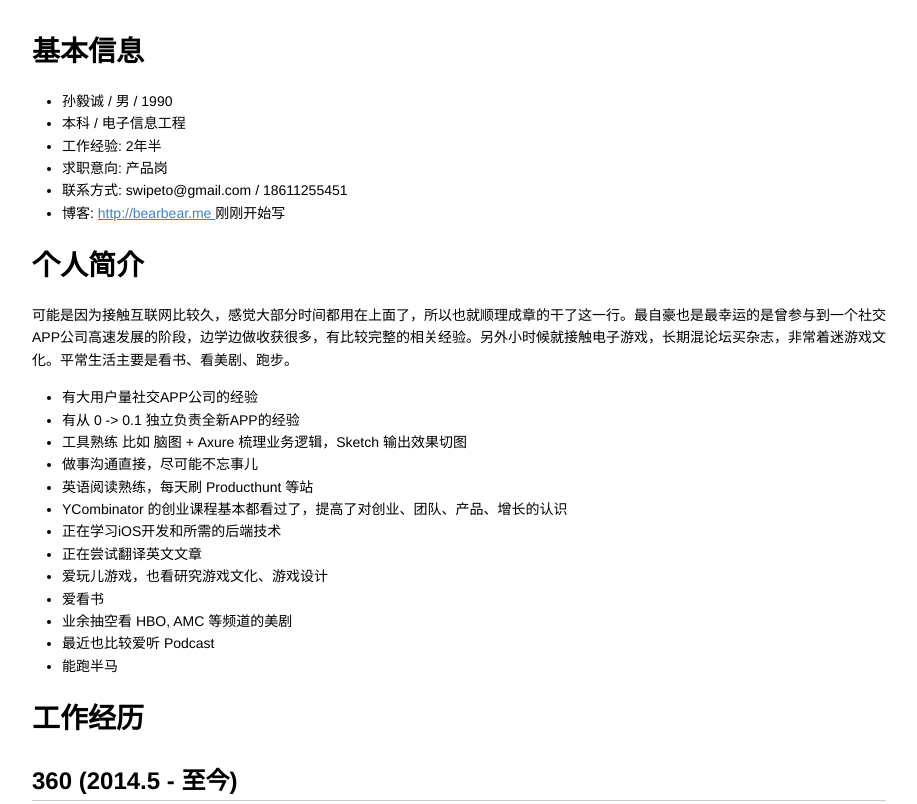
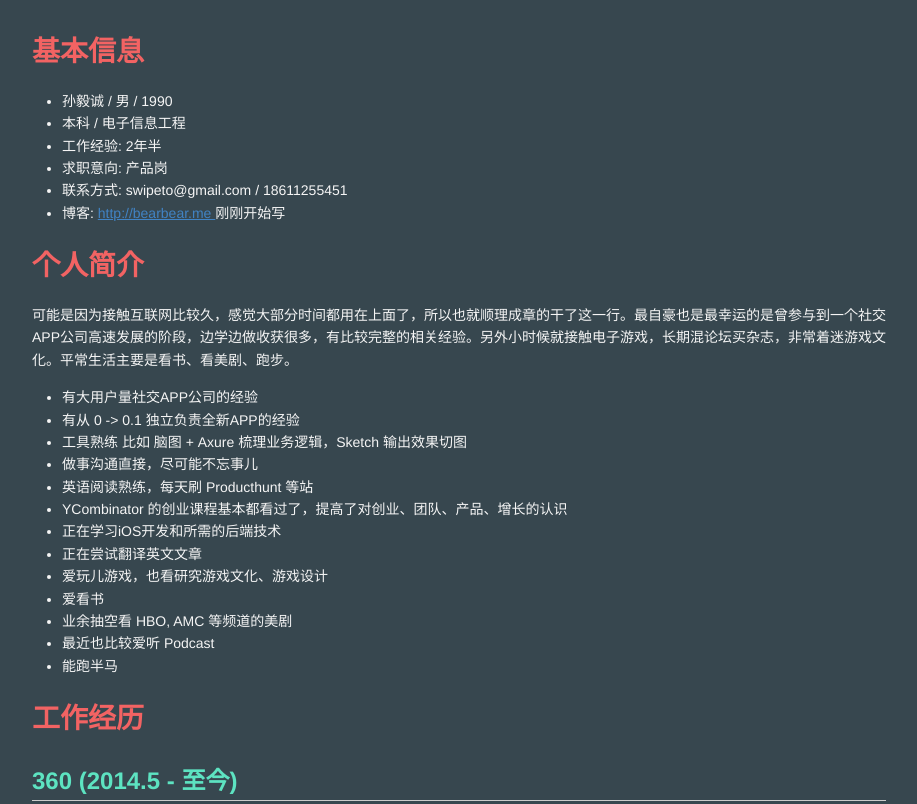
Before and after one commit to lufie/secicl.github.io, a plain HTML site: page index.html in a window 1280 px wide. Shown: the top 804 px of the page, without its empty margins (181-1098 px from the left). Drawn offline with Linux system fonts and the light colour scheme.

Commit message:
Update index.html

```diff
--- a/index.html
+++ b/index.html
@@ -10,7 +10,8 @@ body {
   line-height: 1.6;
   padding-top: 10px;
   padding-bottom: 10px;
-  background-color: white;
+  color: #F5F5F5;
+  background-color: #37474F;
   padding: 30px; }
 
 body > *:first-child {
@@ -64,12 +65,12 @@ h6 tt, h6 code {
 
 h1 {
   font-size: 28px;
-  color: black; }
+  color: #F26363; }
 
 h2 {
   font-size: 24px;
   border-bottom: 1px solid #cccccc;
-  color: black; }
+  color: #5DE3C1; }
 
 h3 {
   font-size: 18px; }
```
